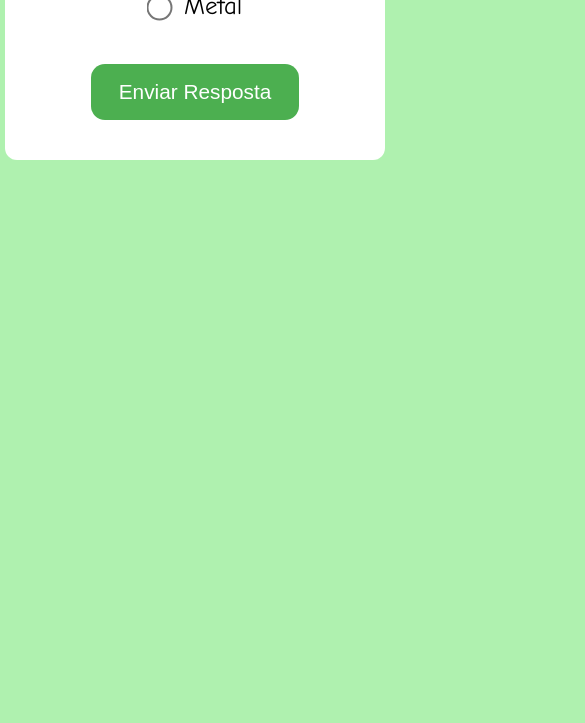
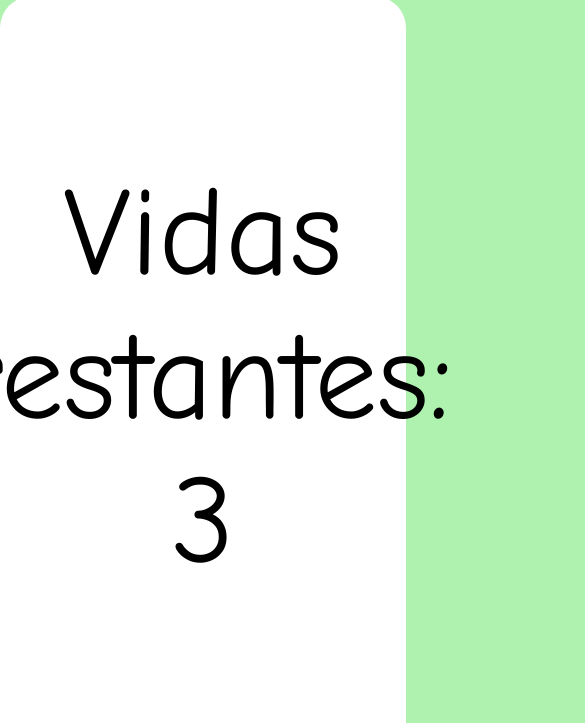
Before and after one commit to arthurschmeling/yaswer, a plain HTML site: page quiz/quiz.html in a window 390 px wide. Shown: the part 573-1296 px from the top of the page, 585 px wide, since content can reach past the window. Before the commit the page ends 854 px from the top, so only its background shows below. Drawn offline with Linux system fonts and the light colour scheme.

Commit message:
Add files via upload

```diff
--- a/quiz/quiz.html
+++ b/quiz/quiz.html
@@ -7,6 +7,7 @@
 </head>
 <body>
   <div class="container">
+  <p class="lives" style"">Vidas restantes: 3</p>
     <h1>🌍 Quiz da Reciclagem</h1>
     <p>Escolha a correta separação do lixo!</p>
     <div id="quiz"></div>
@@ -17,4 +18,5 @@
 
   <script src="script.js"></script>
 </body>
+
 <body class="center-vertical">
--- a/quiz/script.js
+++ b/quiz/script.js
@@ -54,6 +54,7 @@ function loadquestion() {
     result.innerHTML = "";
     sendbtn.style.display = "none";
     restartbtn.style.display = "inline-block";
+    document.querySelector(".lives").innerText = "Vidas restantes: " + lives;
     return;
   }
 
@@ -62,6 +63,7 @@ function loadquestion() {
     result.innerHTML = "<p>Agora, volte para a página principal e confira o outro jogo!</p>";
     sendbtn.style.display = "none";
     restartbtn.style.display = "inline-block";
+    document.querySelector(".lives").innerText = "Vidas restantes: " + lives;
     return;
   }
 
@@ -78,7 +80,7 @@ function loadquestion() {
     </form>
   `;
   result.innerHTML = "";
-  document.querySelector("p.lives").innerText = "Vidas restantes: " + lives;
+  document.querySelector(".lives").innerText = "Vidas restantes: " + lives;
 }
 
 function checkanswer() {
@@ -98,12 +100,13 @@ function checkanswer() {
   } else {
     lives--;
     result.innerHTML = `<p style='color:red;'>❌ Errado. A resposta correta é: ${correct}.</p>`;
-    document.querySelector("p.lives").innerText = "Vidas restantes: " + lives;
+    document.querySelector(".lives").innerText = "Vidas restantes: " + lives;
     if (lives <= 0) {
       quiz.innerHTML = "<p>💀 Suas vidas acabaram! Fim de jogo.</p>";
       result.innerHTML = "";
       sendbtn.style.display = "none";
       restartbtn.style.display = "inline-block";
+      document.querySelector(".lives").innerText = "Vidas restantes: " + lives;
       return;
     }
   }
@@ -119,12 +122,11 @@ function restartgame() {
   lives = 3;
   sendbtn.style.display = "inline-block";
   restartbtn.style.display = "none";
-  document.querySelector("p.lives").innerText = "Vidas restantes: " + lives;
+  document.querySelector(".lives").innerText = "Vidas restantes: " + lives;
   loadquestion();
 }
 
 document.body.insertAdjacentHTML("afterbegin", "<p class='lives' style='text-align:center; font-size:18px; color:#d32f2f;'>Vidas restantes: 3</p>");
-
 loadquestion();
 
 // Adiciona/remover classe de centralização vertical conforme tamanho da tela
--- a/quiz/style.css
+++ b/quiz/style.css
@@ -40,41 +40,56 @@ input[type="radio"] {
 /* Responsividade para telas menores */
 @media (max-width: 600px) {
   body {
-    padding: 5px;
+    padding: 0;
+    margin: 0;
+    width: 100vw;
+    min-height: 100vh;
+    background: rgb(175, 241, 175);
+    font-size: 2.8em;
   }
   .container {
-    padding: 18px;
-    max-width: 98vw;
+    padding: 10vw 2vw;
+    max-width: 100vw;
+    width: 100vw;
+    min-height: 90vh;
     box-shadow: none;
-    border-radius: 12px;
+    border-radius: 32px;
+    margin: 0 auto;
+    display: flex;
+    flex-direction: column;
+    justify-content: center;
+    align-items: center;
   }
   h1 {
-    font-size: 2em;
+    font-size: 4em;
+    margin-bottom: 4vw;
   }
   p, label, .lives {
-    font-size: 1.3em !important;
+    font-size: 2.8em !important;
+    margin-bottom: 3vw;
   }
   button {
-    padding: 16px 28px;
-    font-size: 1.3em;
-    margin: 12px;
-    border-radius: 14px;
+    padding: 5vw 12vw;
+    font-size: 2.8em;
+    margin: 3vw;
+    border-radius: 28px;
   }
   input[type="radio"] {
-    transform: scale(2);
-    margin-right: 10px;
+    transform: scale(3.2);
+    margin-right: 28px;
   }
   #quiz {
-    font-size: 1.2em;
+    padding: 8vw 0;
+    font-size: 2.8em;
     width: 100%;
     box-sizing: border-box;
-    margin-bottom: 10px;
+    margin-bottom: 3vw;
   }
   #result {
-    font-size: 1.2em;
+    font-size: 2.8em;
     width: 100%;
     box-sizing: border-box;
-    margin-bottom: 10px;
+    margin-bottom: 3vw;
   }
    .center-vertical {
        min-height: 100vh;
```
